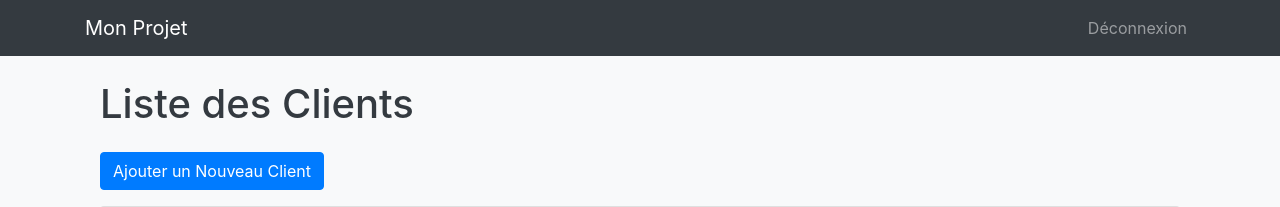
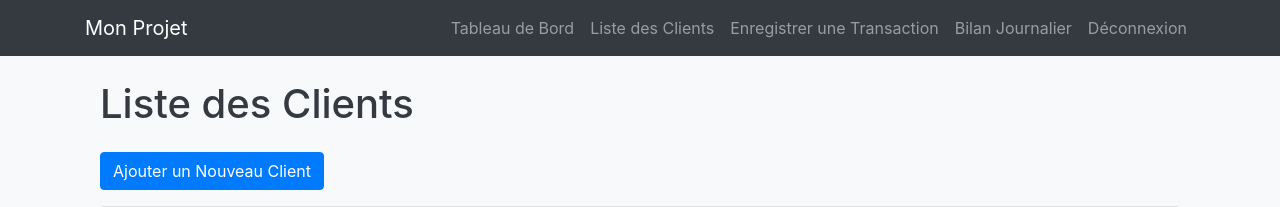
Before and after one commit to HamaBarhamou/gestion_depots, a Django app: page /clients/ in a window 1280 px wide. Shown: the top 207 px of the page. Run offline with Django 5.2, Linux system fonts and the light colour scheme; the visitor is signed in with stand-in values (Sample User, id 1); data that the repository does not hold is empty; some libraries are stand-ins or nearby versions.

Commit message:
feat: Ajouter un menu de navigation global dans le template de base

```diff
--- a/templates/base.html
+++ b/templates/base.html
@@ -15,9 +15,24 @@
     <nav class="navbar navbar-expand-lg navbar-dark bg-dark">
         <div class="container">
             <a class="navbar-brand" href="{% url 'tableau_de_bord' %}">Mon Projet</a>
-            <div class="collapse navbar-collapse">
+            <button class="navbar-toggler" type="button" data-toggle="collapse" data-target="#navbarNav" aria-controls="navbarNav" aria-expanded="false" aria-label="Toggle navigation">
+                <span class="navbar-toggler-icon"></span>
+            </button>
+            <div class="collapse navbar-collapse" id="navbarNav">
                 <ul class="navbar-nav ml-auto">
                     {% if user.is_authenticated %}
+                        <li class="nav-item">
+                            <a class="nav-link" href="{% url 'tableau_de_bord' %}">Tableau de Bord</a>
+                        </li>
+                        <li class="nav-item">
+                            <a class="nav-link" href="{% url 'liste_clients' %}">Liste des Clients</a>
+                        </li>
+                        <li class="nav-item">
+                            <a class="nav-link" href="{% url 'enregistrer_transaction' %}">Enregistrer une Transaction</a>
+                        </li>
+                        <li class="nav-item">
+                            <a class="nav-link" href="{% url 'bilan_journalier' %}">Bilan Journalier</a>
+                        </li>
                         <li class="nav-item">
                             <a class="nav-link" href="{% url 'logout' %}">Déconnexion</a>
                         </li>
```
